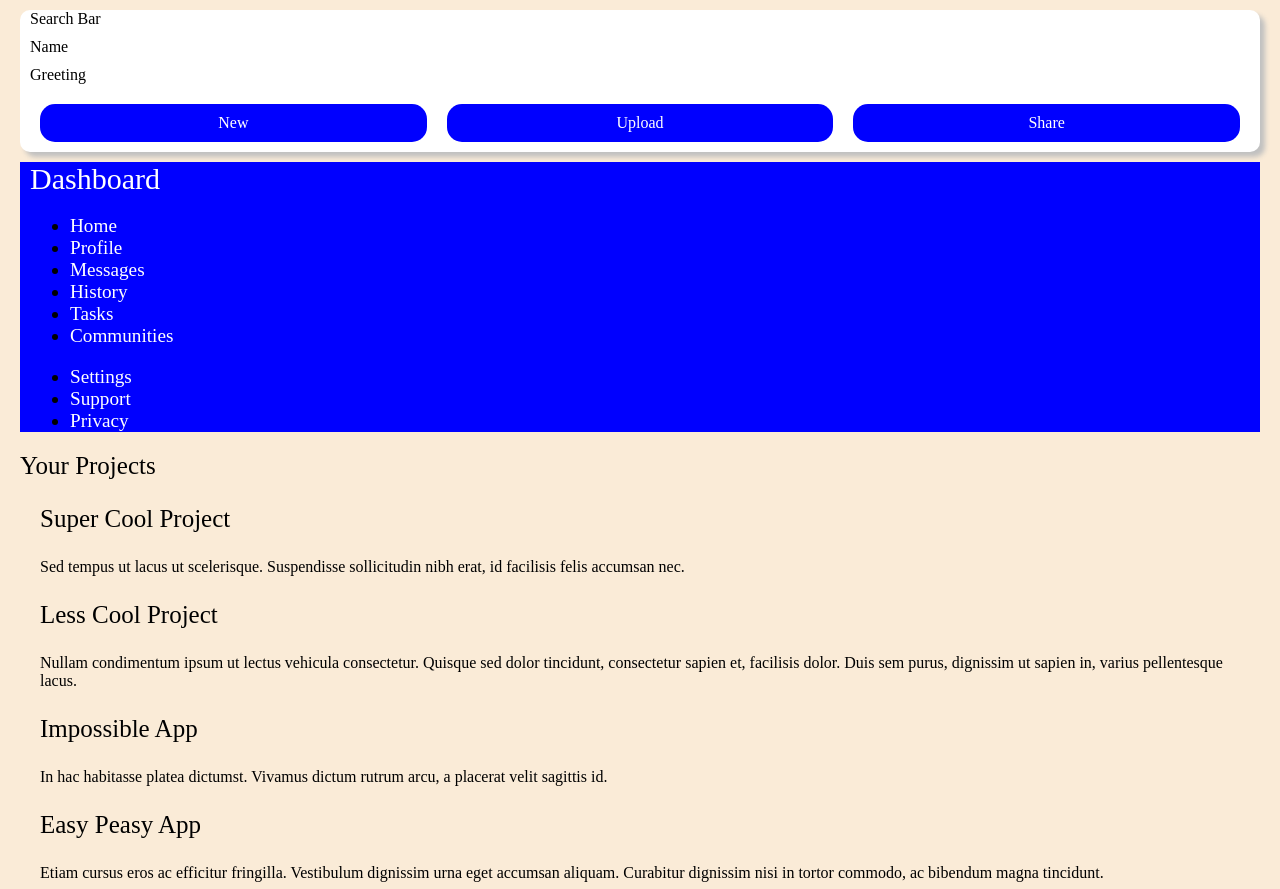
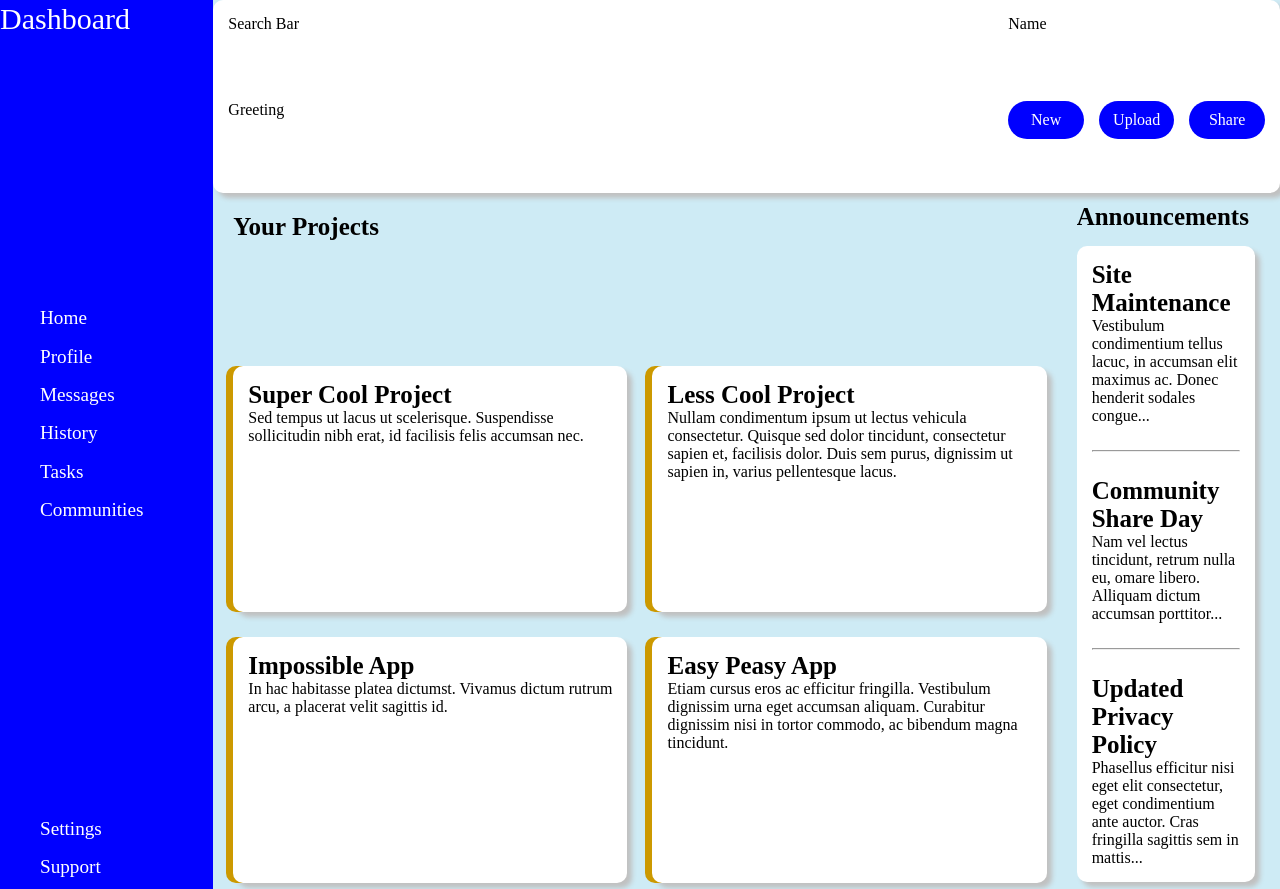
Before and after one commit to TBunny187/admin-dashboard, a plain HTML site: page index.html in a window 1280 px wide. Shown: the top 889 px of the page. Drawn offline with Linux system fonts and the light colour scheme.

Commit message:
Finish CSS for grid design

```diff
--- a/styles.css
+++ b/styles.css
@@ -2,22 +2,32 @@ body {
     margin: 0;
     padding: 0;
     border: 0;
-    background-color: antiquewhite;
+    background-color: rgb(206, 235, 245);
 }
 
-div {
-    margin: 10px;
+li {
+    list-style: none;
+}
+
+p {
+    padding: 0;
+    margin: 0;
+}
+
+hr {
+    margin: 25px 0;
 }
 
 #divLinks {
     display: grid;
     grid-template-columns: repeat(3, 1fr);
+    gap: 15px;
 }
 
 .divLinks {
     background-color: blue;
     border: 0;
-    border-radius: 15px;
+    border-radius: 25px;
     color: white;
     padding: 10px;
     text-align: center;
@@ -39,6 +49,7 @@ a:hover {
 #leftSidebar {
     background-color: blue;
     font-size: 1.2rem;
+    line-height: 2em;
 }
 
 #logo {
@@ -54,16 +65,73 @@ a:hover {
     color: #c0c0c0;
 }
 
-#header, #card {
+#header, .card {
     background-color: white;
     border-radius: 10px;
+    padding: 15px;
+}
+
+#main .card {
+    box-shadow: -7px 0 #cc9900, 5px 5px 5px #c0c0c0;
+}
+
+.shadow, #rightSidebar .card {
+    box-shadow: 5px 5px 5px #c0c0c0;
 }
 
 .topics {
     color: black;
     font-size: 25px;
+    font-weight: bold;
 }
 
-.shadow {
-    box-shadow: 5px 5px 5px #c0c0c0;
+/* Grid Setup */
+
+#container {
+    display: grid;
+    grid-template-columns: 1fr 4fr 1fr;
+    grid-template-rows: 1fr 5fr;
 }
+
+#header {
+    grid-column: 2 / 4;
+    display: grid;
+    grid-template-columns: 3fr 1fr;
+    grid-template-rows: 1fr 1fr;
+    gap: 10px;
+}
+
+#leftSidebar {
+    grid-area: 1 / 1 / 5 / 2;
+    display: grid;
+    grid-template-rows: repeat(auto-fill);
+    gap: 30px;
+}
+
+#main {
+    grid-column: 2 / 3;
+    display: grid;
+    grid-template-columns: 1fr;
+    grid-template-rows: 1fr 5fr;
+    margin: 20px;
+}
+
+#mainCards {
+    display: grid;
+    grid-template-columns: repeat(2, 1fr);
+    grid-template-rows: repeat(auto-fill);
+    gap: 25px;
+}
+
+.first {
+    grid-column: 1 / 3;
+}
+
+#rightSidebar {
+    display: grid;
+    grid-template-columns: 1fr;
+    grid-template-rows: repeat(auto-fill);
+    gap: 15px;
+    padding: 10px;
+    margin-right: 15px;
+}
```
